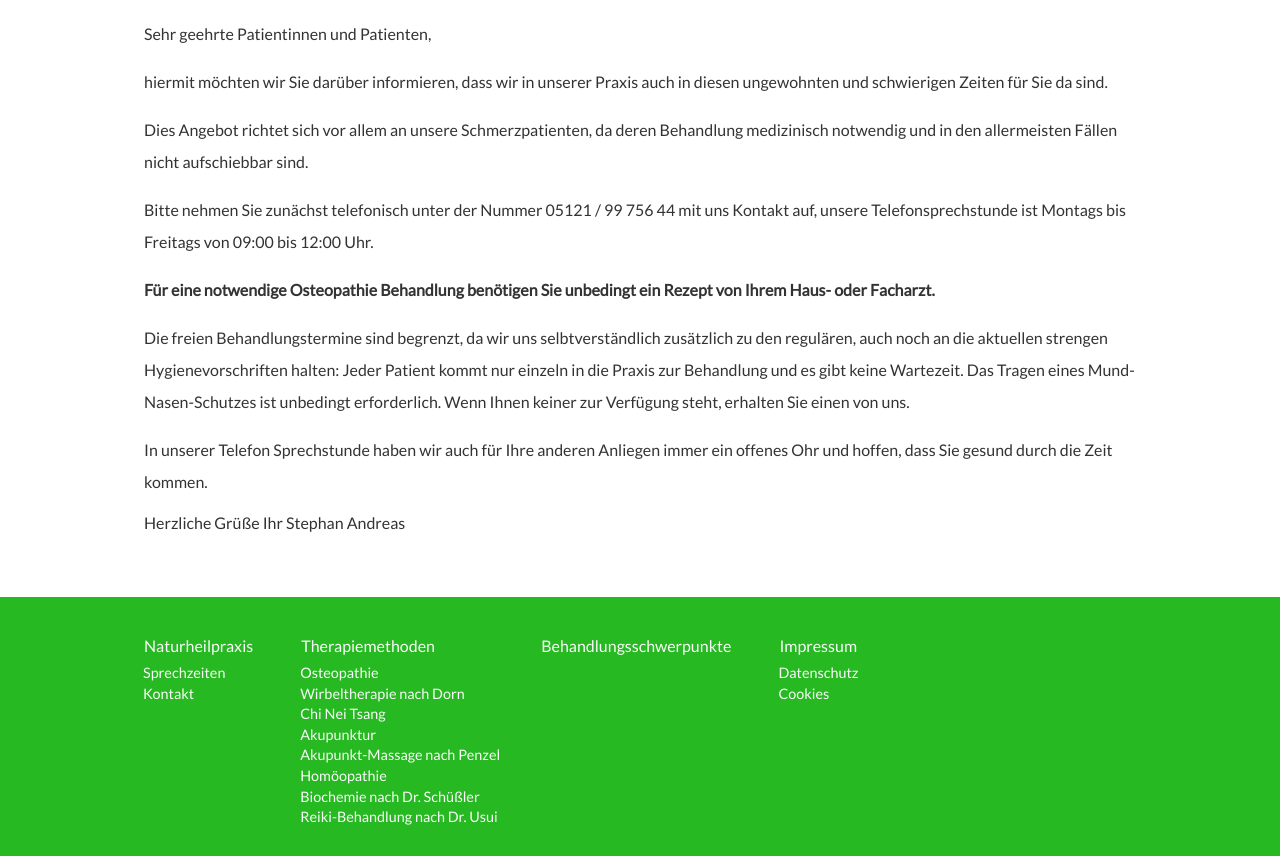
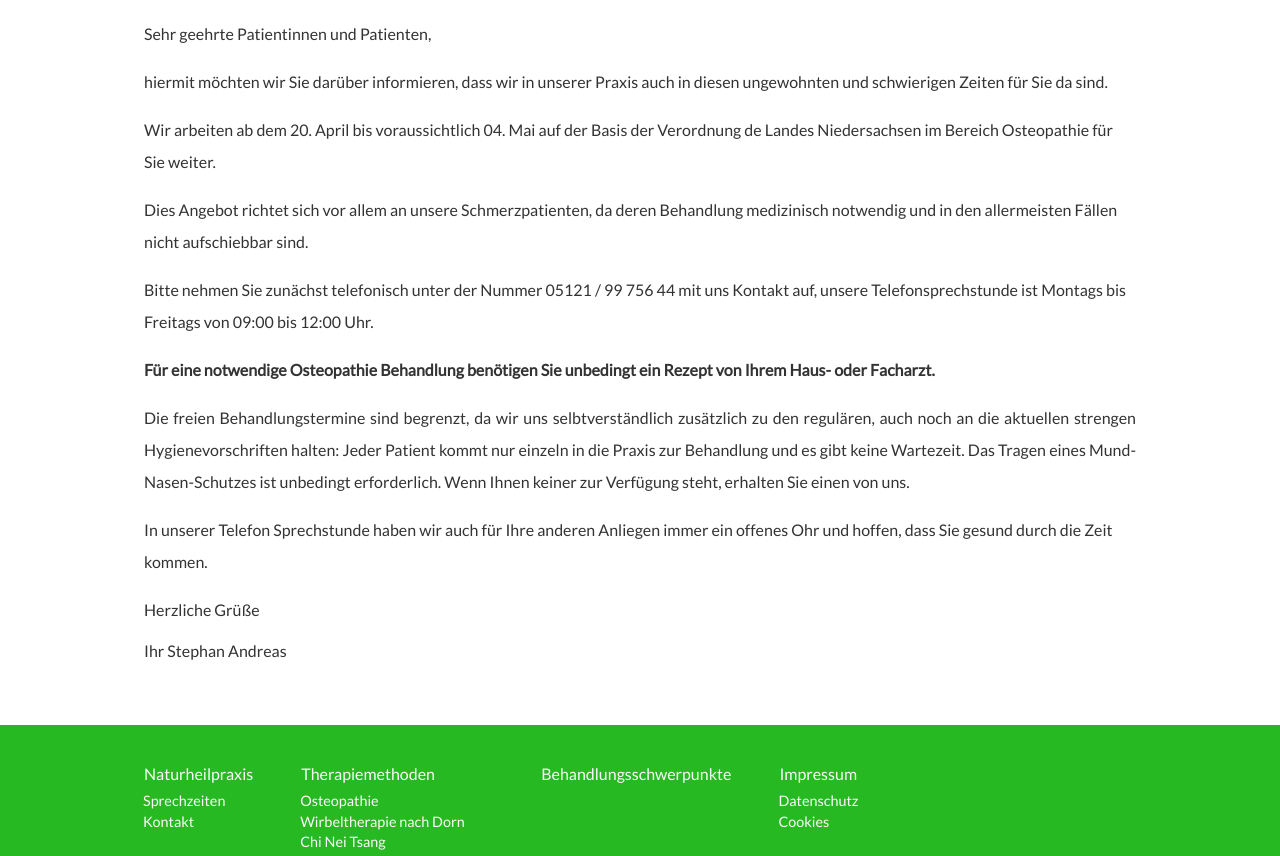
Before and after one commit to stephanandreas/stephanandreas.github.io, a plain HTML site: page aktuellehinweise.html in a window 1280 px wide. Shown: the part 634-1490 px from the top of the page. Drawn offline with nearby package versions, Linux system fonts and the light colour scheme.

Commit message:
Update aktuellehinweise.html

```diff
--- a/aktuellehinweise.html
+++ b/aktuellehinweise.html
@@ -42,19 +42,19 @@
 	    Sehr geehrte Patientinnen und Patienten,</p>
 
         <p>hiermit möchten wir Sie darüber informieren, dass wir in unserer Praxis auch in diesen ungewohnten und schwierigen Zeiten für Sie da sind.</p>
-
+        <p> Wir arbeiten ab dem 20. April bis voraussichtlich 04. Mai auf der Basis der Verordnung de Landes Niedersachsen im Bereich Osteopathie für Sie weiter.</p>
         <p>Dies Angebot richtet sich vor allem an unsere Schmerzpatienten, da deren Behandlung medizinisch notwendig und in den allermeisten Fällen nicht aufschiebbar sind.</p>
 
         <p>Bitte nehmen Sie zunächst telefonisch unter der Nummer 05121 / 99 756 44 mit uns Kontakt auf, unsere Telefonsprechstunde ist Montags bis Freitags von 09:00 bis 12:00 Uhr.</p>
 
         <p><b>Für eine notwendige Osteopathie Behandlung benötigen Sie unbedingt ein Rezept von Ihrem Haus- oder Facharzt.</b></p>
 
-        <p>Die freien Behandlungstermine sind begrenzt, da wir uns selbtverständlich zusätzlich zu den regulären, auch noch an die aktuellen strengen Hygienevorschriften halten: Jeder Patient kommt nur einzeln in die Praxis zur Behandlung und es gibt keine Wartezeit.
+        <p align="justify">Die freien Behandlungstermine sind begrenzt, da wir uns selbtverständlich zusätzlich zu den regulären, auch noch an die aktuellen strengen Hygienevorschriften halten: Jeder Patient kommt nur einzeln in die Praxis zur Behandlung und es gibt keine Wartezeit.
         Das Tragen eines Mund-Nasen-Schutzes ist unbedingt erforderlich. Wenn Ihnen keiner zur Verfügung steht, erhalten Sie einen von uns.</p>
 
         <p>In unserer Telefon Sprechstunde haben wir auch für Ihre anderen Anliegen immer ein offenes Ohr und hoffen, dass Sie gesund durch die Zeit kommen.</p>
 
-        Herzliche Grüße
+	<p>Herzliche Grüße</p>
 
         Ihr Stephan Andreas
     </p>
```
